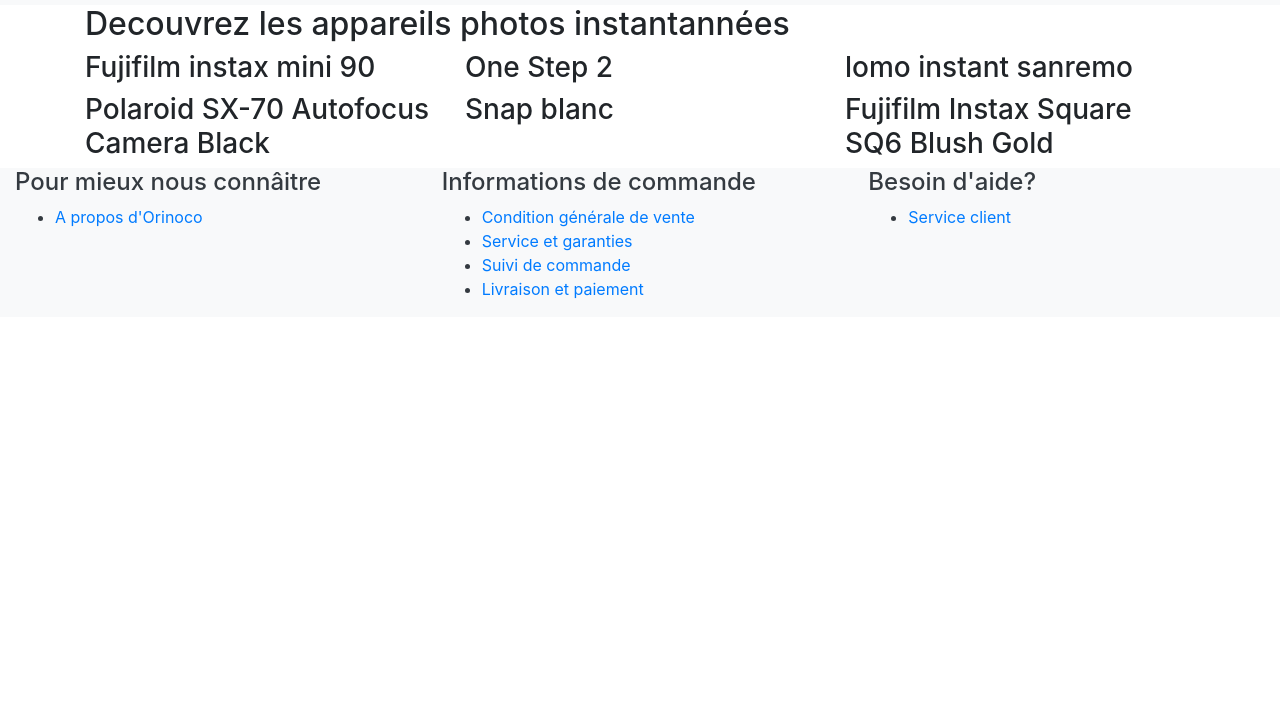
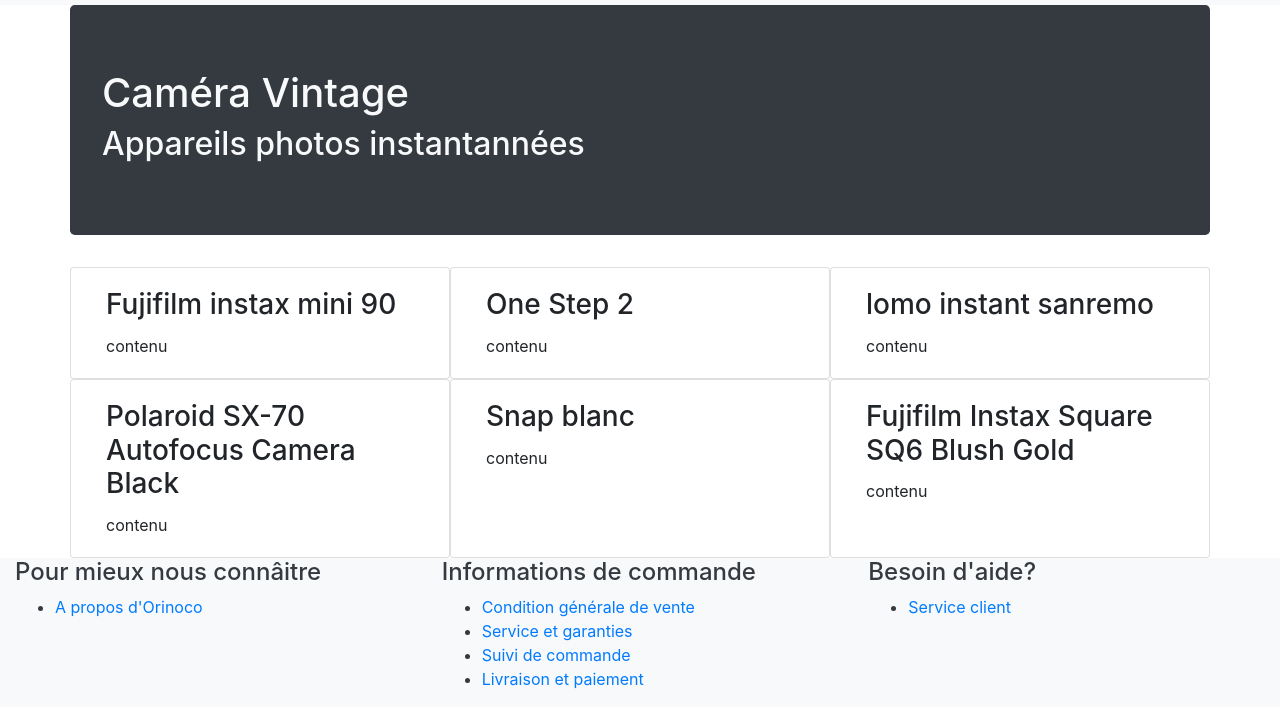
Before and after one commit to fanjatiana/Orinoco, a plain HTML site: page index.html in a window 1280 px wide. Shown: the part 69-796 px from the top of the page. Drawn offline with nearby package versions, Linux system fonts and the light colour scheme.

Commit message:
ajout cartes contenu (Jumbotron+card)

```diff
--- a/index.html
+++ b/index.html
@@ -14,7 +14,7 @@
 		<div class="bg-light text-dark">
 			<div class="container-fluid">
 				<div class="row">
-					<nav class=" col navbar navbar-expand-lg navbar-light">
+					<nav class="col navbar navbar-expand-lg navbar-light">
 						<a class="navbar-brand" href="index.html">Orinoco<img src="images/logo_mini.png" alt="logo orinoco"></a>
 						<button class="navbar-toggler" type="button" data-toggle="collapse" data-target="#navbarContent" aria-controls="navbarSupportedContent" aria-expanded="false" aria-label="Toggle navigation">
 							<span class="navbar-toggler-icon"></span>
@@ -38,37 +38,64 @@
 		</div>
 	</header>
 
+	<main>
+		<div class="container">
+			<header>
+				<div class="row">
+					<div class="bg-dark text-light jumbotron col-12">
+						<h1> Caméra Vintage</h1>
+						<H2>Appareils photos instantannées</H2>
+					</div>
+				</div>
+			</header>
 
-		<div class="container">
 			<div class="row">
-				<div class="col-12">
-					<H2>Decouvrez les appareils photos instantannées</H2>
+				<div class="card col-4">
+					<div class="card-body ">
+						<h3 class="card-title">Fujifilm instax mini 90</h3>
+						<p class="card-text">contenu</p>
+					</div>
+				</div>
+
+				<div class="card col-4">
+					<div class=" card-body">
+						<h3 class="card-title">One Step 2</h3>
+						<p class="card-text">contenu</p>
+					</div>
+				</div>
+
+				<div class="card col-4">
+					<div class=" card-body">
+						<h3 class="card-title">lomo instant sanremo</h3>
+						<p class="card-text">contenu</p>
+					</div>
 				</div>
 			</div>
+
 			<div class="row">
-				<div class="col-4">
-					<h3>Fujifilm instax mini 90</h3>
+				<div class="card col-4">
+					<div class=" card-body">
+						<h3 class="card-title">Polaroid SX-70 Autofocus Camera Black</h3>
+						<p class="card-text">contenu</p>
+					</div>
 				</div>
-				<div class="col-4">
-					<h3>One Step 2</h3>
+
+				<div class="card col-4">
+					<div class=" card-body">
+						<h3 class="card-title">Snap blanc</h3>
+						<p class="card-text">contenu</p>
+					</div>
 				</div>
-				<div class="col-4">
-					<h3>lomo instant sanremo</h3>
-				</div>
-			</div>
-			<div class="row">
-				<div class="col-4">
-					<h3>Polaroid SX-70 Autofocus Camera Black</h3>
-				</div>
-					<div class="col-4">
-					<h3>Snap blanc</h3>
-				</div>
-					<div class="col-4">
-					<h3>Fujifilm Instax Square SQ6 Blush Gold</h3>
+
+				<div class="card col-4">
+					<div class=" card-body">
+						<h3 class="card-title">Fujifilm Instax Square SQ6 Blush Gold</h3>
+						<p class="card-text">contenu</p>
+					</div>
 				</div>
 			</div>
 		</div>
-
+	</main
 
 	<footer>
 		<div class="bg-light text-dark">
```
